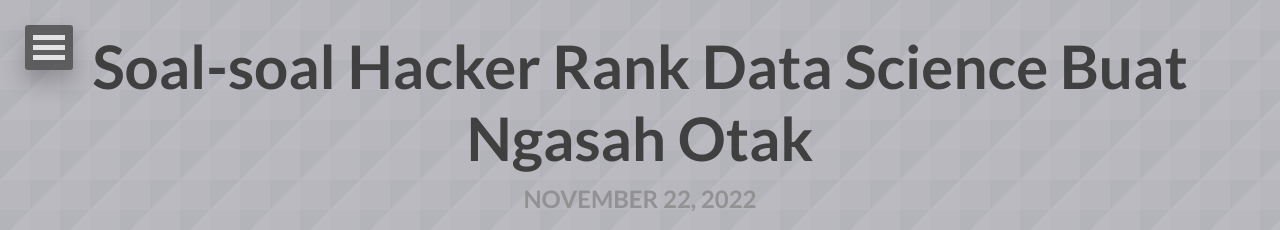
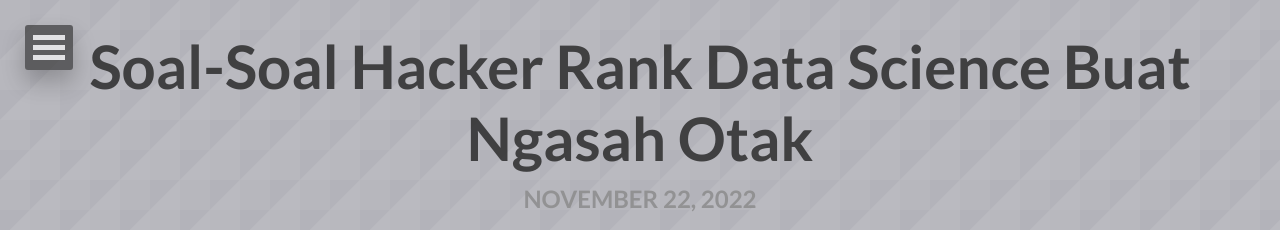
Before and after one commit to danigunawan/danigunawan.github.io, a Jekyll site: the page built from _posts/2022-11-21-kumpulan-soal-soal-hackerrank-data-science-buat-ngasah-otak.md, in a window 1280 px wide. Shown: the top 230 px of the page. Built offline with Jekyll 4.4.1, drawn with Linux system fonts in a browser that asks for light colours; nearby versions of some CDN libraries; comment, search, counter and statistics services are not loaded.

Commit message:
[ADD POSTING] posting

```diff
--- a/_posts/2022-11-21-kumpulan-soal-soal-hackerrank-data-science-buat-ngasah-otak.md
+++ b/_posts/2022-11-21-kumpulan-soal-soal-hackerrank-data-science-buat-ngasah-otak.md
@@ -1,6 +1,6 @@
 ---
 layout: post
-title: Soal-soal Hacker Rank Data Science Buat Ngasah Otak
+title: Soal-Soal Hacker Rank Data Science Buat Ngasah Otak
 modified: 2022-11-21T24:00:00+07:00
 categories:
 description: "soal-soal hacker rank data science supaya makin sayentist"
```
